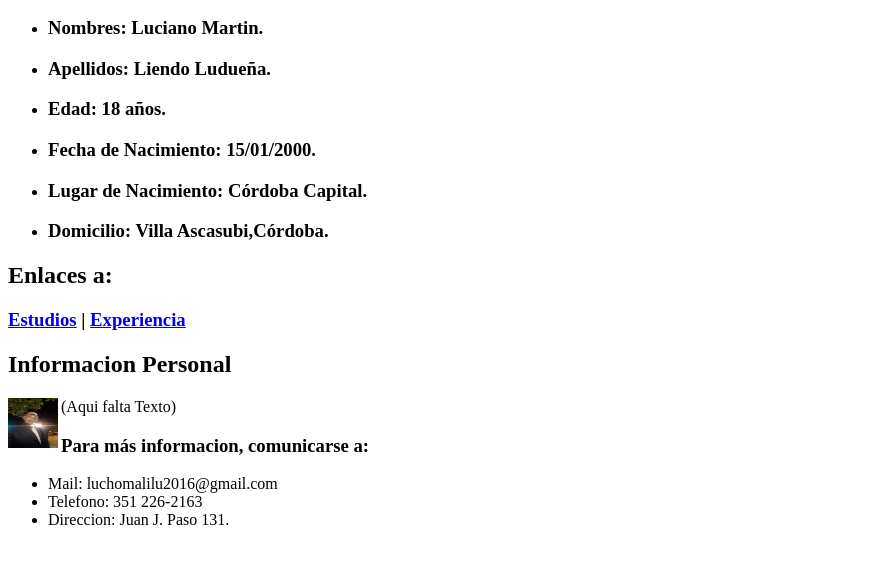
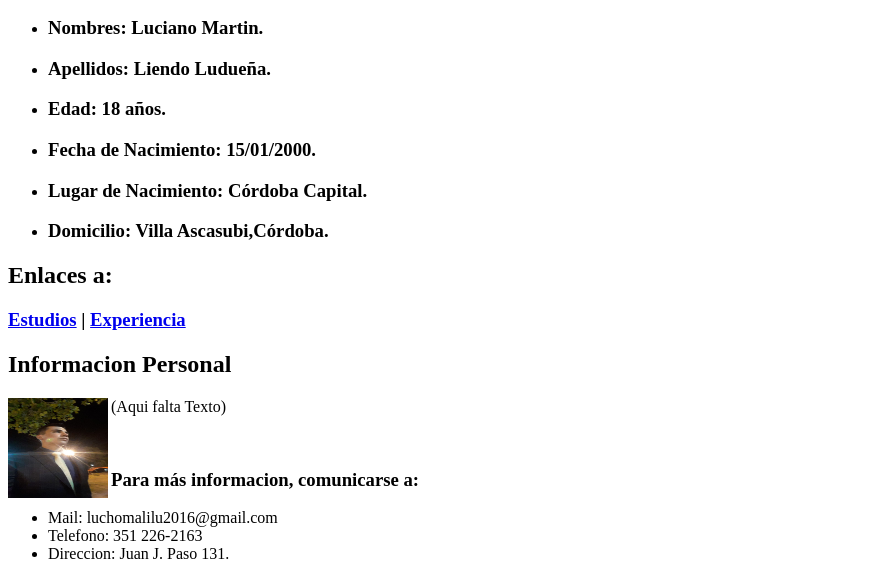
Before and after one commit to LuchoMalilu/Hoja-de-Vida---NextU, a plain HTML site: page index.html in a window 1280 px wide. Shown: the part 318-897 px from the top of the page, without its empty margins (0-889 px from the left). Before the commit the page ends 863 px from the top, so only its background shows below. Drawn offline with Linux system fonts and the light colour scheme.

Commit message:
PEQUEÑAS MODIFICACIONES

```diff
--- a/index.html
+++ b/index.html
@@ -22,7 +22,7 @@
    <h2>Enlaces a:</h2>
    <h3> <a href="estud/Estudios.html">Estudios</a>   |   <a href="exp/Experiencia.html">Experiencia</a> </h3>
    <h2>Informacion Personal</h2>
-   <p> <img src="img/Luciano.jpeg" alt="LucianoFoto" width="50" height="50" align="left"> (Aqui falta Texto) </p>
+   <p> <img src="img/Luciano.jpeg" alt="LucianoFoto" width="100" height="100" align="left"> (Aqui falta Texto) </p></br clear="left">
  </body>
  <footer>
    <h3>Para más informacion, comunicarse a:</h3>
```
